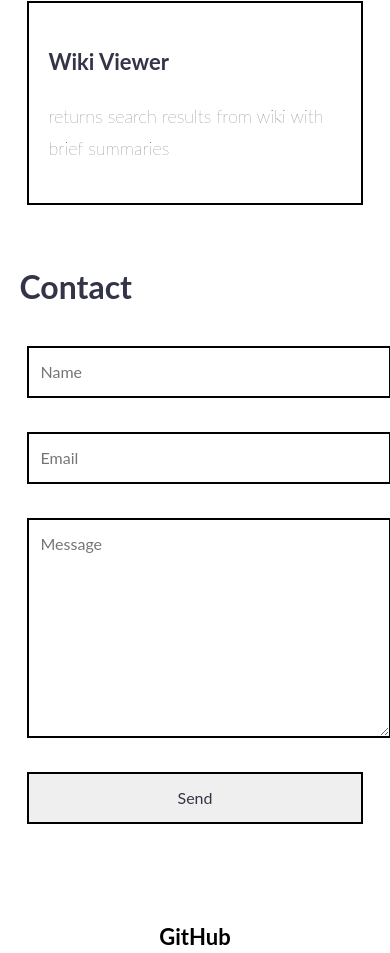
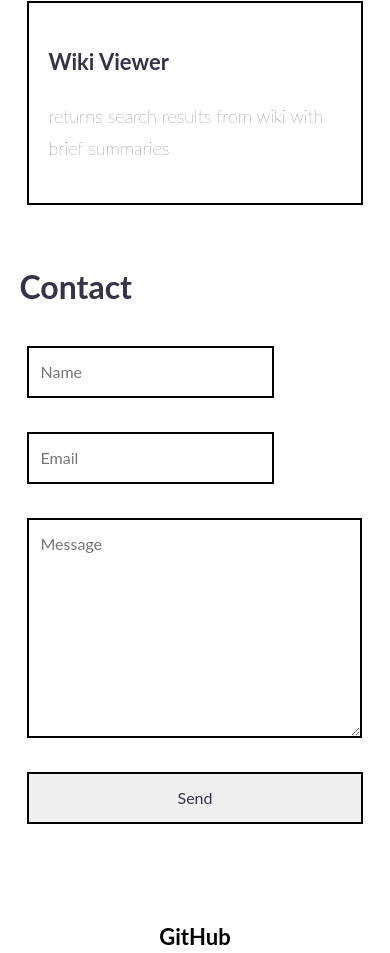
Before and after one commit to rotyflo/portfolio, a plain HTML site: page index.html in a window 390 px wide. Shown: the part 1980-2933 px from the top of the page. Drawn offline with Linux system fonts and the light colour scheme.

Commit message:
Bring contact form fields back into the mobile view

```diff
--- a/index.html
+++ b/index.html
@@ -106,17 +106,17 @@
     <h2>Contact</h2>
     <form action="https://formspree.io/rotyflo@gmail.com" method="POST">
       <div class="row">
-        <input class="col-4" type="text" name="name" placeholder="Name">
+        <input class="col-4 col-8-sm" type="text" name="name" placeholder="Name">
         <div class="col-8"></div>
       </div>
 
       <div class="row">
-        <input class="col-4" type="email" name="email" placeholder="Email" required>
+        <input class="col-4 col-8-sm" type="email" name="email" placeholder="Email" required>
         <div class="col-8"></div>
       </div>
 
       <div class="row">
-        <textarea class="col-6" name="message" id="message" placeholder="Message" rows="8"></textarea>
+        <textarea class="col-6 col-11-sm" name="message" id="message" placeholder="Message" rows="8"></textarea>
         <div class="col-6"></div>
       </div>
 
```
